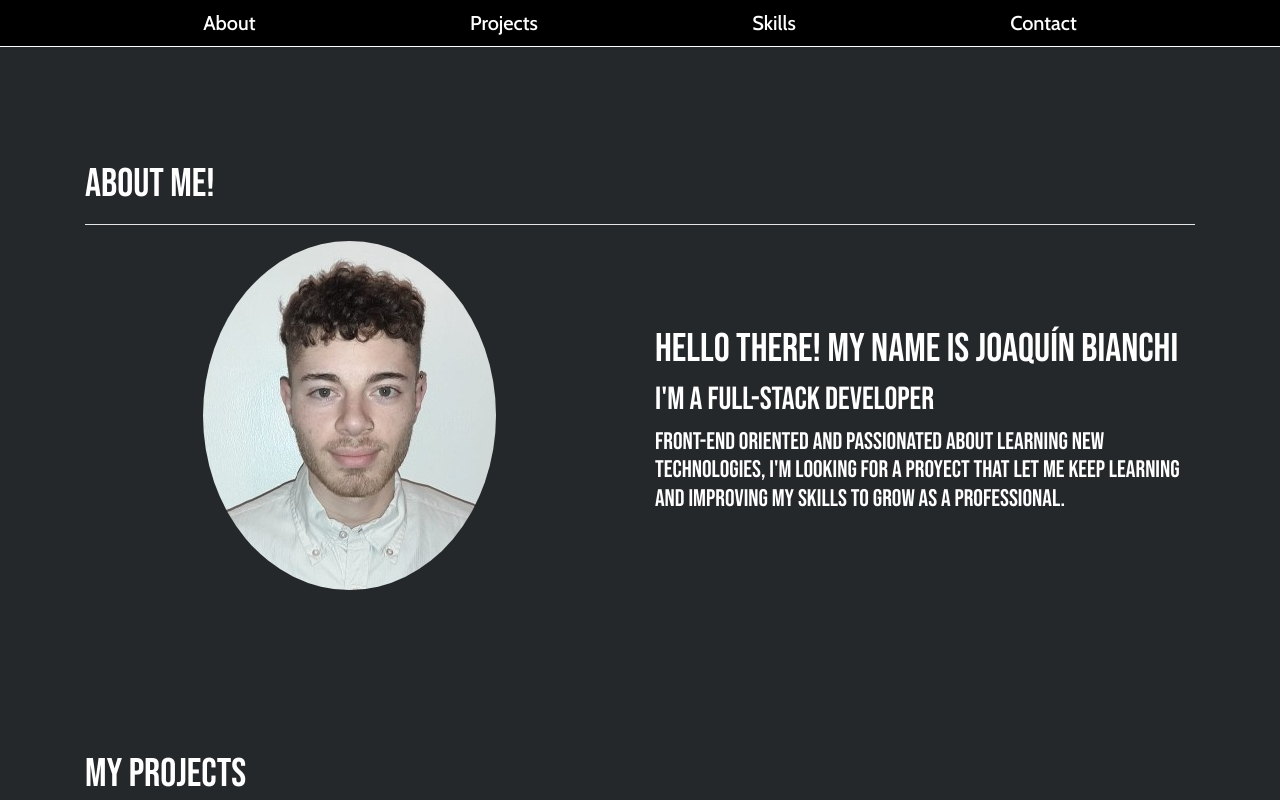
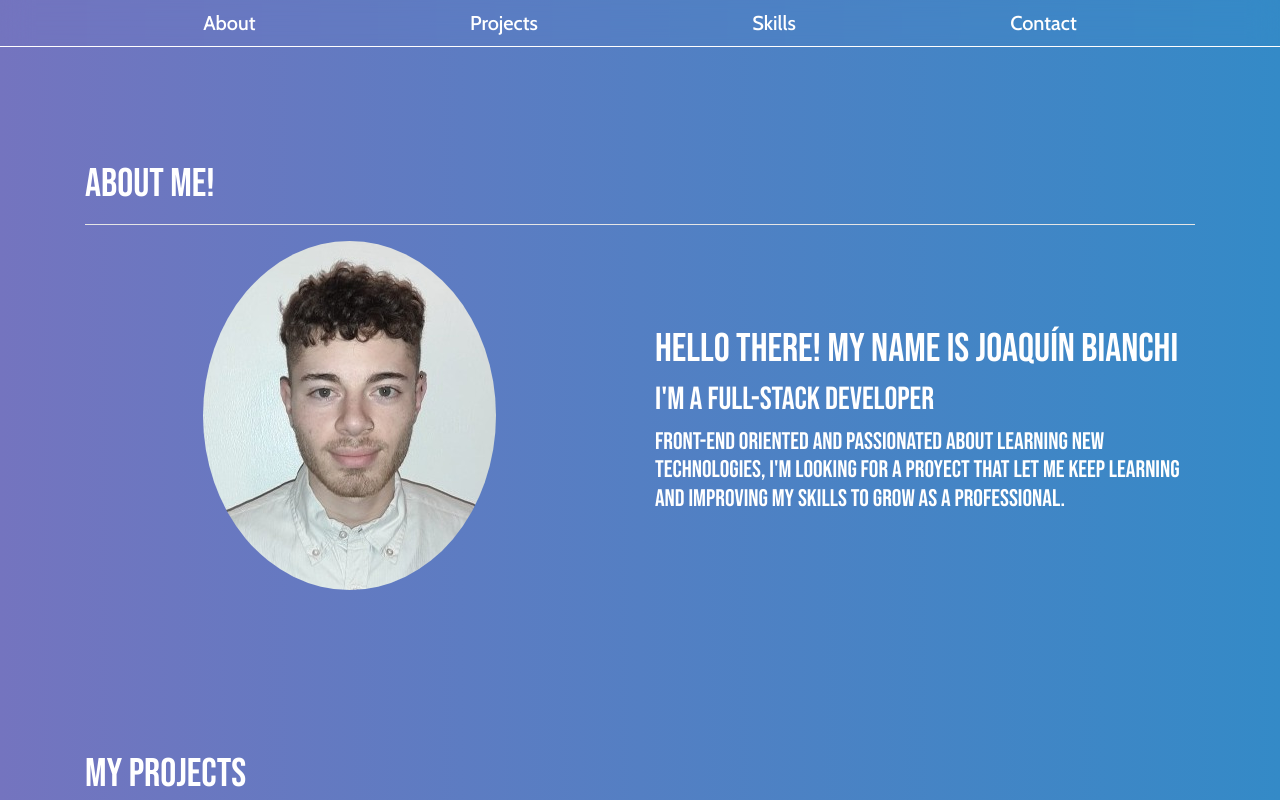
Before and after one commit to joaquinbian/Portfolio, a React (Create React App) app: page / in a window 1280 px wide. Shown: the top 800 px of the page. Built offline with nearby package versions, Linux system fonts and the light colour scheme.

Commit message:
changing some styles

```diff
--- a/src/app.module.css
+++ b/src/app.module.css
@@ -1,7 +1,7 @@
 @import url("https://fonts.googleapis.com/css2?family=Nunito+Sans:wght@200&display=swap");
 
 body {
-  background-color: #25282b;
+  background-image: linear-gradient(to right, #7474bf, #348ac7);
   /* background-color: darkmagenta; */
   color: white;
 }
--- a/src/components/navbar/navbar.module.css
+++ b/src/components/navbar/navbar.module.css
@@ -2,7 +2,8 @@
 
 .navbarContainer {
   position: fixed;
-  background-color: #000;
+  /* background-color: #000; */
+  backdrop-filter: blur(15px);
   overflow: hidden;
   top: 0;
   z-index: 2;
```
